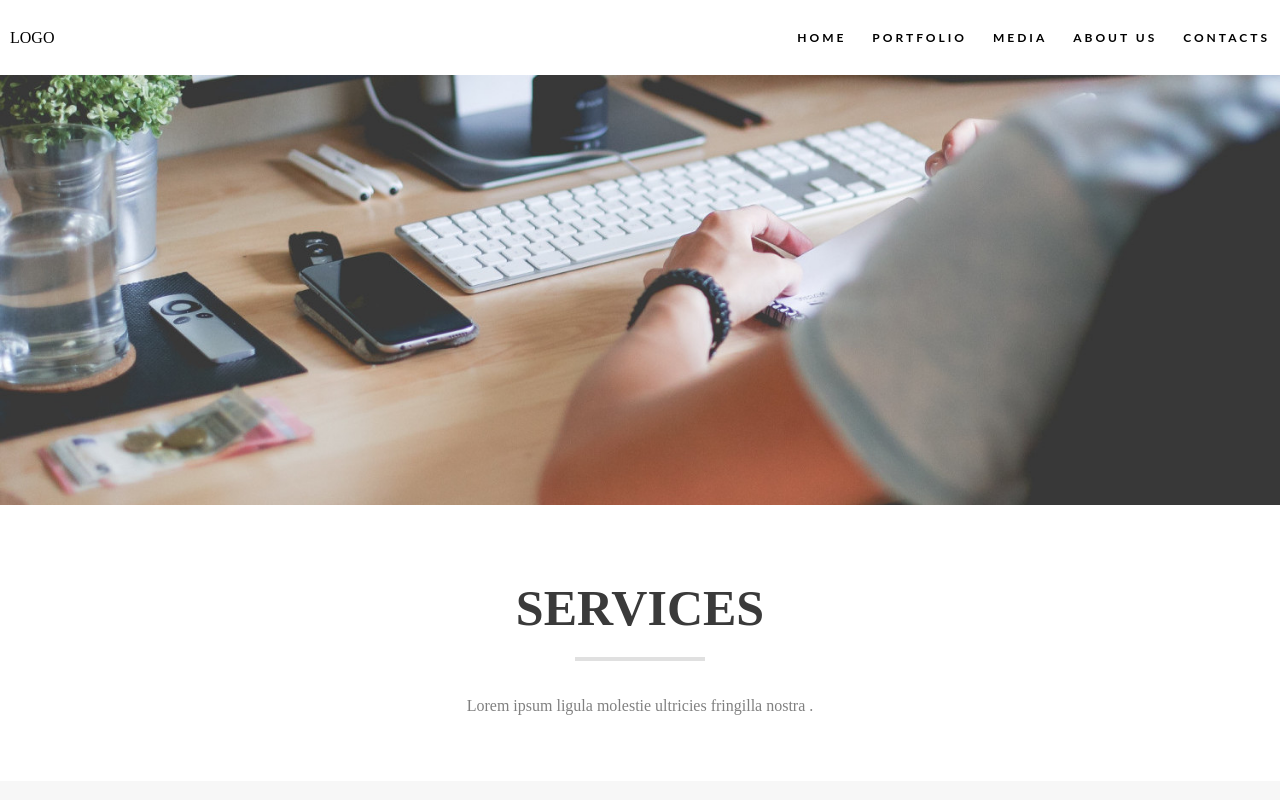
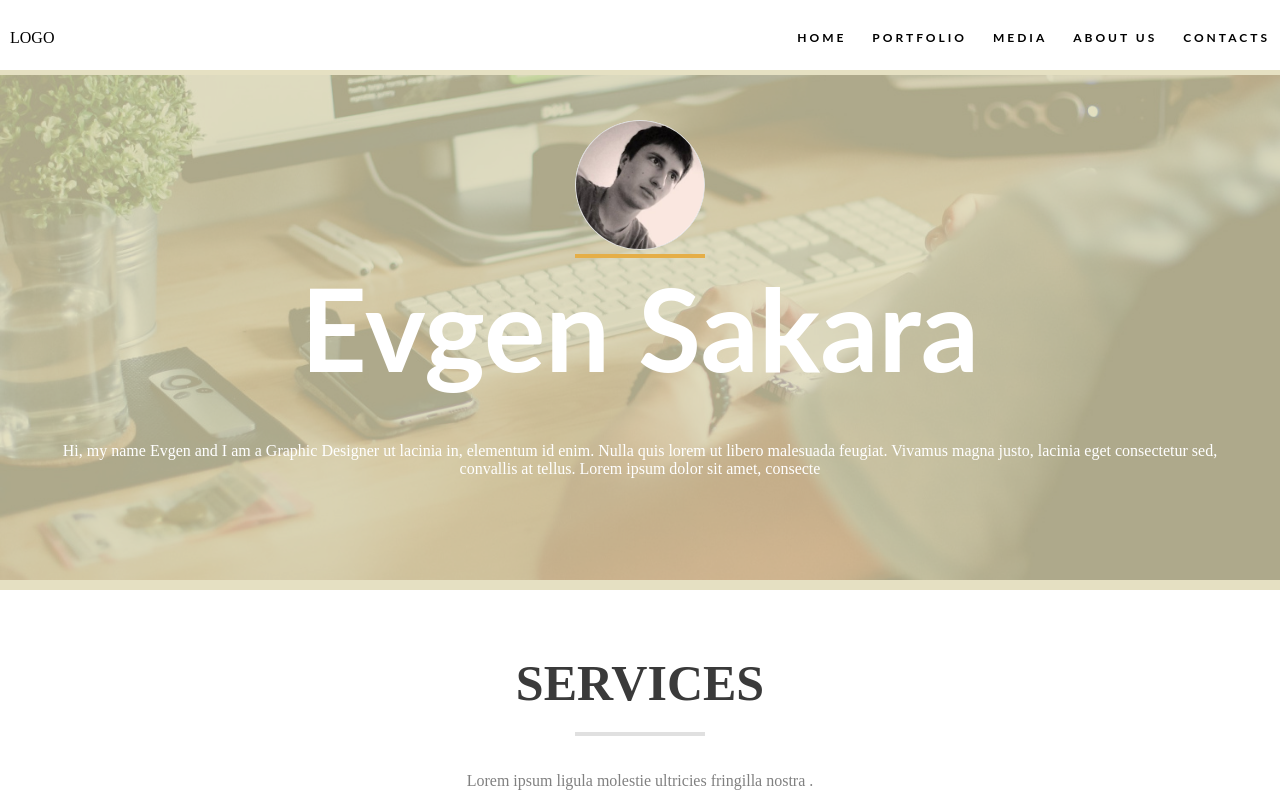
Before and after one commit to YRieznik/Song, a website: page app/index.html in a window 1280 px wide. Shown: the top 800 px of the page. Drawn offline with Linux system fonts and the light colour scheme.

Commit message:
Eugen commit
Need to fix info block

```diff
--- a/app/index.html
+++ b/app/index.html
@@ -18,7 +18,19 @@
         </nav>
     </header>
     <section id="img-container">
-        <img src="img/it.jpg">
+        <img src="img/it.jpg" class="work-bg">
+        <div class="transparent-container">
+            <div class="icon-container">
+                <div><img src="img/eugen.png" class="profile-icon"></div>
+            </div>
+            <span class="heading-line"></span>
+            <h1 class="profile-name">Evgen Sakara</h1>
+            <p class="profile-info">Hi, my name Evgen and I am a Graphic Designer ut lacinia in, elementum id enim.
+                Nulla quis lorem ut libero malesuada feugiat.
+                Vivamus magna justo, lacinia eget consectetur sed, convallis at tellus.
+                Lorem ipsum dolor sit amet, consecte</p>
+        </div>
+
     </section>
     <section id="service-container">
         <div class="service">
--- a/app/sass/layout/_bgimg.scss
+++ b/app/sass/layout/_bgimg.scss
@@ -1,11 +1,63 @@
 #img-container {
-  background-repeat: no-repeat;
-  background-size: cover;
-  background-position:center center;
-  height: auto;
+  height: 100%;
   width: 100%;
-  img {
-    width: 100%;
-    height: 100%;
-  }
+  margin: 0;
+  padding: 0;
+  position: relative;
 }
+.transparent-container {
+  position: absolute;
+  top: 50%;
+  left: 50%;
+  margin: 0 auto;
+  transform: translate( -50%, -50% );
+  background-color: rgba(220, 212, 171, 0.72);
+  border-radius: 0.3rem;
+  text-align: center;
+  padding: 20px 70px 20px 70px;
+  color: white;
+  height: 520px;
+  width: 1300px;
+
+}
+.work-bg {
+  width: 100%;
+  height: 100%;
+}
+.icon-container {
+  margin: 0 auto;
+  padding-top: 30px;
+  position: relative;
+
+}
+.heading-line {
+  border-style: solid;
+  border-bottom-width: 1px;
+  border-color: rgb(229, 174, 71);
+  width: 130px;
+  margin: 0 auto;
+  display: block;
+}
+.profile-icon {
+  color:#e5ae47;
+  background:#ffffff;
+  border-style:solid;
+  border-color:#e0e0e0;
+  border-width:1px;
+  width:130px;
+  height:130px;
+  line-height:80px;
+  border-radius:500px;
+  font-size:32px;
+
+}
+.profile-name {
+  font-size: 115px;
+  font-weight: 700;
+  font-family: "Lato", Arial, "Helvetica Neue", Helvetica, sans-serif;
+  margin: 0;
+  padding: 0;
+}
+.profile-info {
+  padding-top: 30px;
+}
--- a/app/sass/layout/_header.scss
+++ b/app/sass/layout/_header.scss
@@ -1,6 +1,6 @@
 #header-container {
   width: 100%;
-  position: fixed;
+  position: relative;
   display: flex;
   justify-content: space-between;
   background: white;
```
Also changed, not shown: app/css/main.css, app/img/eugen.png (added).
